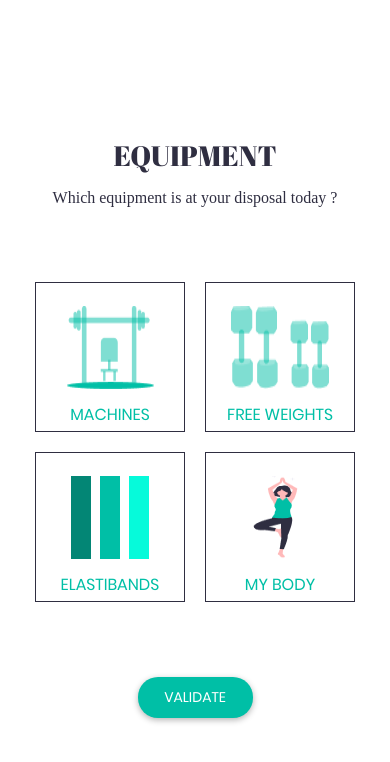
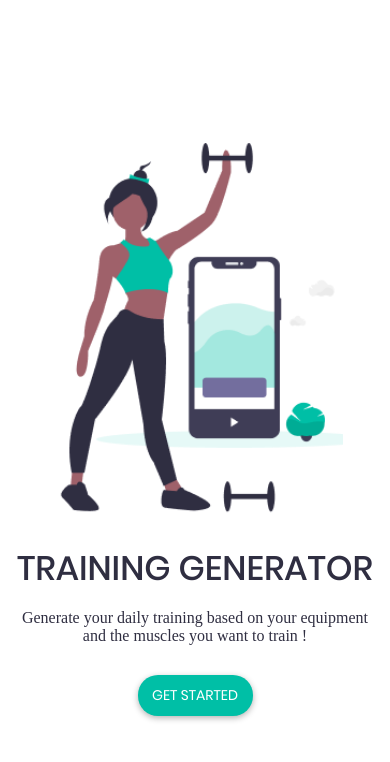
Before and after one commit to JulieAllix/training-generator, a React Native app: screen / in a window 390 px wide. Shown: the top 762 px of the page. Built offline with nearby package versions, Linux system fonts and the light colour scheme; a web font is replaced by a local one.

Commit message:
OnPress handled

```diff
--- a/App.js
+++ b/App.js
@@ -19,6 +19,7 @@ const fetchFonts = () => {
 
 export default function App() {
   const [dataLoaded, setDataLoaded] = useState(false);
+  const [startStatus, setStartStatus] = useState(false);
 
   if (!dataLoaded) {
     return (
@@ -30,7 +31,15 @@ export default function App() {
     );
   }
 
-  let content = <EquipmentScreen />;
+  const startAppHandler = (bool) => {
+    setStartStatus(bool);
+  };
+
+  let content = <HomeScreen onStartApp={startAppHandler}/>;
+
+  if (startStatus === true) {
+    content = <EquipmentScreen onClick={startAppHandler}/>;
+  };
 
   return (
     <View style={styles.screen}>
--- a/screens/EquipmentScreen.js
+++ b/screens/EquipmentScreen.js
@@ -9,7 +9,7 @@ import MainButton from '../components/MainButton';
 
 const EquipmentScreen = props => {
     return (
-        <View style={styles.screen}>
+        <View style={styles.screen} animationType="slide">
             <Text style={DefaultStyles.pageTitle}>Equipment</Text>
             <Text style={DefaultStyles.pageSubtitle}>Which equipment is at your disposal today ?</Text>
             <View style={styles.options}>
@@ -42,7 +42,7 @@ const EquipmentScreen = props => {
                     </OptionButton>
                 </View>
             </View>
-            <MainButton>Validate</MainButton>
+            <MainButton onPress={() => props.onClick(false)}>Validate</MainButton>
         </View>
     );
 };
--- a/screens/HomeScreen.js
+++ b/screens/HomeScreen.js
@@ -1,4 +1,4 @@
-import React from 'react';
+import React, { useState } from 'react';
 import { View, Text, StyleSheet, Image } from 'react-native';
 
 import Colors from '../constants/themeColors';
@@ -7,6 +7,7 @@ import DefaultStyles from '../constants/defaultStyles';
 import MainButton from '../components/MainButton';
 
 const HomeScreen = props => {
+
     return (
         <View style={styles.screen}>
             <Image
@@ -17,7 +18,7 @@ const HomeScreen = props => {
             />
             <Text style={DefaultStyles.appTitle}>Training generator</Text>
             <Text style={DefaultStyles.pageSubtitle}>Generate your daily training based on your equipment and the muscles you want to train !</Text>
-            <MainButton>Get started</MainButton>
+            <MainButton onPress={() => props.onStartApp(true)}>Get started</MainButton>
         </View>
     );
 };
```
